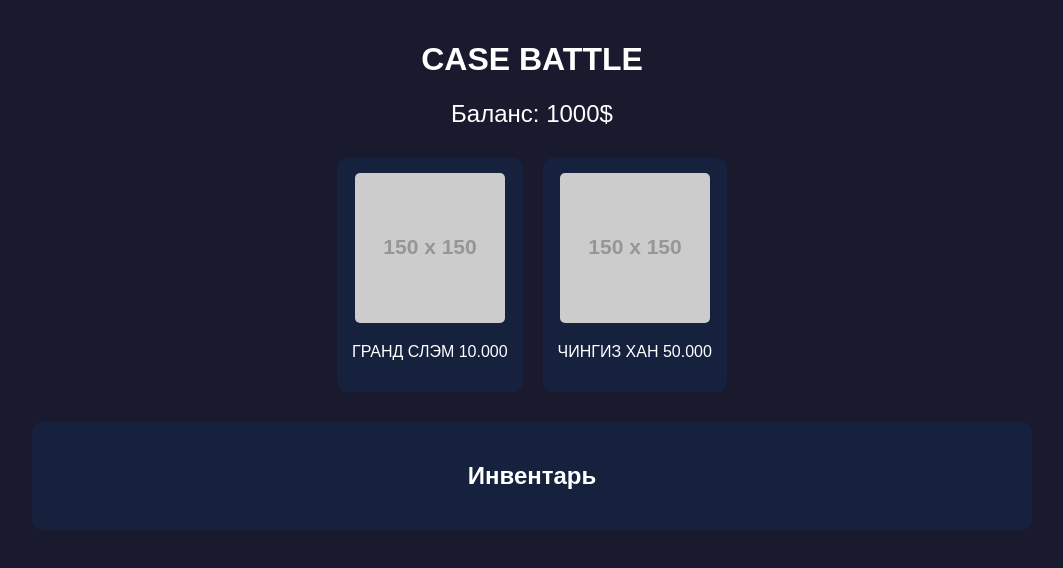
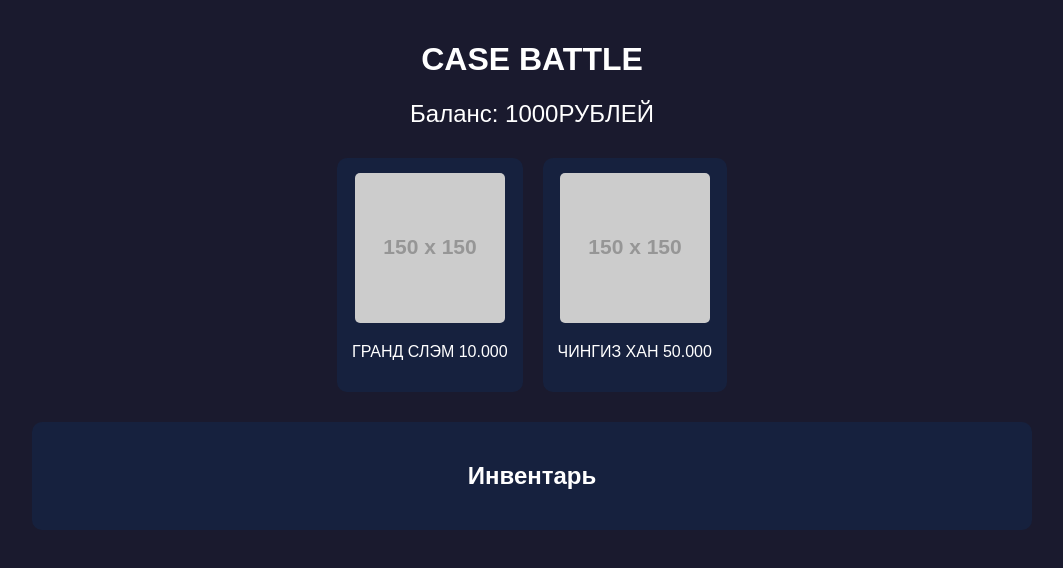
Before and after one commit to Hob44ick/casebattlefree, a plain HTML site: page index.html in a window 1280 px wide. Shown: the whole page, without its empty margins (108-1171 px from the left). Drawn offline with Linux system fonts and the light colour scheme; placeholder pictures from the web are drawn by us.

Commit message:
Update index.html

```diff
--- a/index.html
+++ b/index.html
@@ -10,7 +10,7 @@
     <div class="container">
         <h1>CASE BATTLE</h1>
 
-        <div class="balance">Баланс: <span id="money">1000</span>$</div>
+        <div class="balance">Баланс: <span id="money">1000</span>РУБЛЕЙ</div>
 
         <div class="cases">
             <div class="case" onclick="openCase(100)">
```
